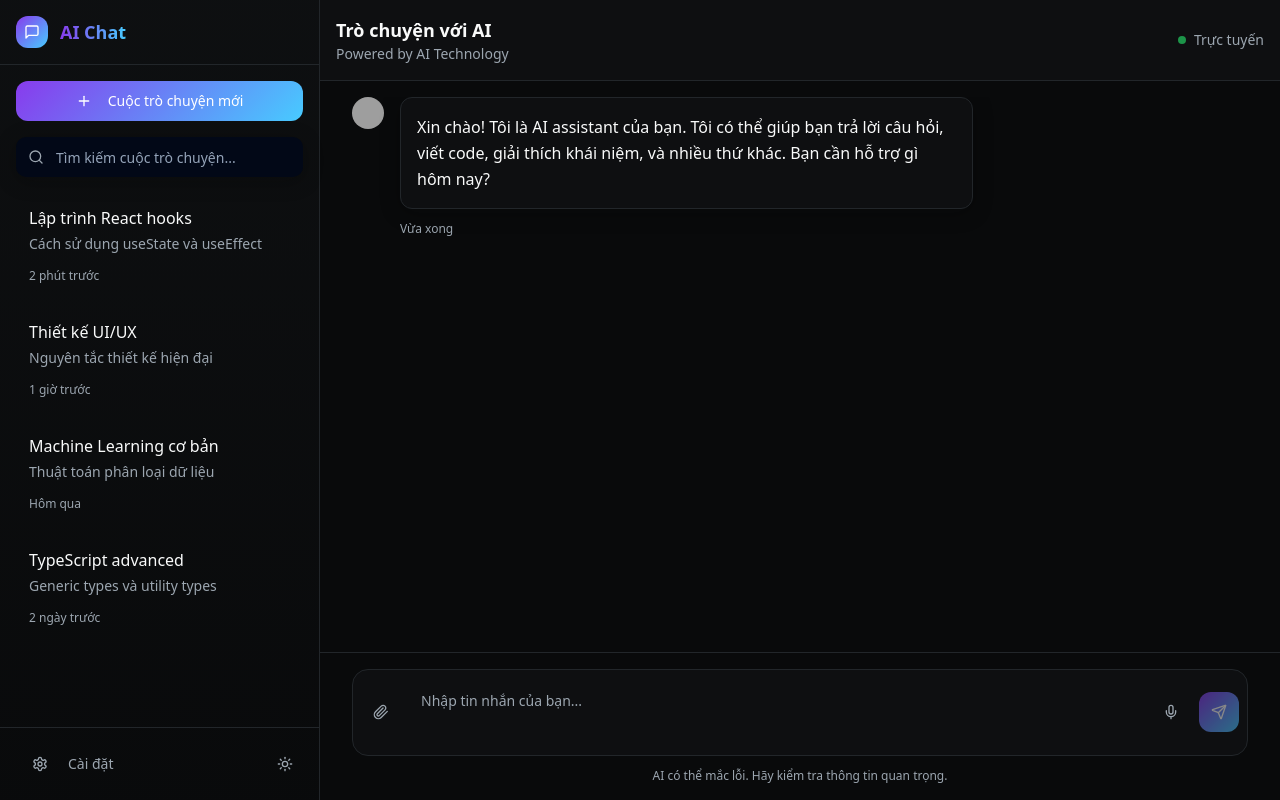
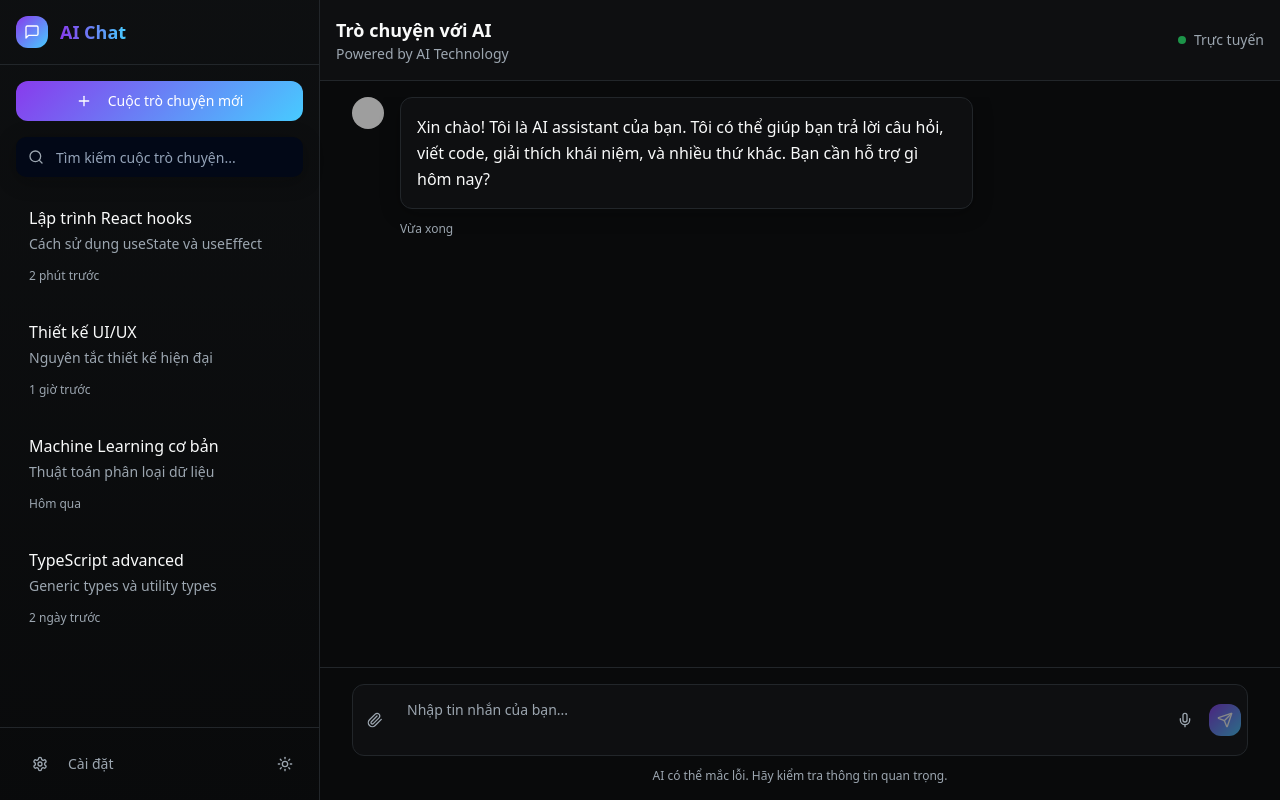
Before and after one commit to nguyenanhtuan21/echo-ai-gui, a React (Vite) app: page / in a window 1280 px wide. Built offline with nearby package versions, Linux system fonts and the light colour scheme; grey boxes are pictures that could not be loaded.

Commit message:
Giảm chiều cao ô nhập liệu

```diff
--- a/src/components/ChatInput.tsx
+++ b/src/components/ChatInput.tsx
@@ -35,32 +35,32 @@ const ChatInput = ({ onSend, disabled = false }: ChatInputProps) => {
     // Auto-resize textarea
     const textarea = e.target;
     textarea.style.height = 'auto';
-    textarea.style.height = Math.min(textarea.scrollHeight, 200) + 'px';
+    textarea.style.height = Math.min(textarea.scrollHeight, 120) + 'px';
   };
 
   return (
     <div className="border-t border-chat-border bg-chat-background p-4">
       <div className="max-w-4xl mx-auto">
-        <div className="relative flex items-center gap-2 bg-chat-surface rounded-2xl border border-chat-border p-2 hover-glow">
+        <div className="relative flex items-center gap-2 bg-chat-surface rounded-xl border border-chat-border p-1.5 hover-glow">
           {/* Attachment Button */}
           <Button
             variant="ghost"
             size="icon"
-            className="flex-shrink-0 w-10 h-10 rounded-xl hover:bg-accent text-chat-text-muted hover:text-chat-text transition-colors"
+            className="flex-shrink-0 w-8 h-8 rounded-lg hover:bg-accent text-chat-text-muted hover:text-chat-text transition-colors"
             disabled={disabled}
           >
             <Paperclip className="w-4 h-4" />
           </Button>
 
           {/* Text Input Container */}
-          <div className="flex-1 min-h-[44px] flex items-center">
+          <div className="flex-1 min-h-[36px] flex items-center">
             <Textarea
               ref={textareaRef}
               value={message}
               onChange={handleTextareaChange}
               onKeyDown={handleKeyDown}
               placeholder="Nhập tin nhắn của bạn..."
-              className="w-full min-h-[44px] max-h-[200px] border-0 bg-transparent resize-none focus:ring-0 focus:outline-none p-3 text-chat-text placeholder:text-chat-text-muted leading-relaxed"
+              className="w-full min-h-[36px] max-h-[120px] border-0 bg-transparent resize-none focus:ring-0 focus:outline-none py-2 px-2 text-chat-text placeholder:text-chat-text-muted text-sm leading-normal"
               disabled={disabled}
               style={{ height: 'auto' }}
             />
@@ -70,7 +70,7 @@ const ChatInput = ({ onSend, disabled = false }: ChatInputProps) => {
           <Button
             variant="ghost"
             size="icon"
-            className="flex-shrink-0 w-10 h-10 rounded-xl hover:bg-accent text-chat-text-muted hover:text-chat-text transition-colors"
+            className="flex-shrink-0 w-8 h-8 rounded-lg hover:bg-accent text-chat-text-muted hover:text-chat-text transition-colors"
             disabled={disabled}
           >
             <Mic className="w-4 h-4" />
@@ -80,7 +80,7 @@ const ChatInput = ({ onSend, disabled = false }: ChatInputProps) => {
           <Button
             onClick={handleSubmit}
             disabled={disabled || !message.trim()}
-            className="flex-shrink-0 w-10 h-10 bg-gradient-primary hover:opacity-90 text-white rounded-xl disabled:opacity-50 disabled:cursor-not-allowed transition-all"
+            className="flex-shrink-0 w-8 h-8 bg-gradient-primary hover:opacity-90 text-white rounded-lg disabled:opacity-50 disabled:cursor-not-allowed transition-all"
           >
             <Send className="w-4 h-4" />
           </Button>
```
